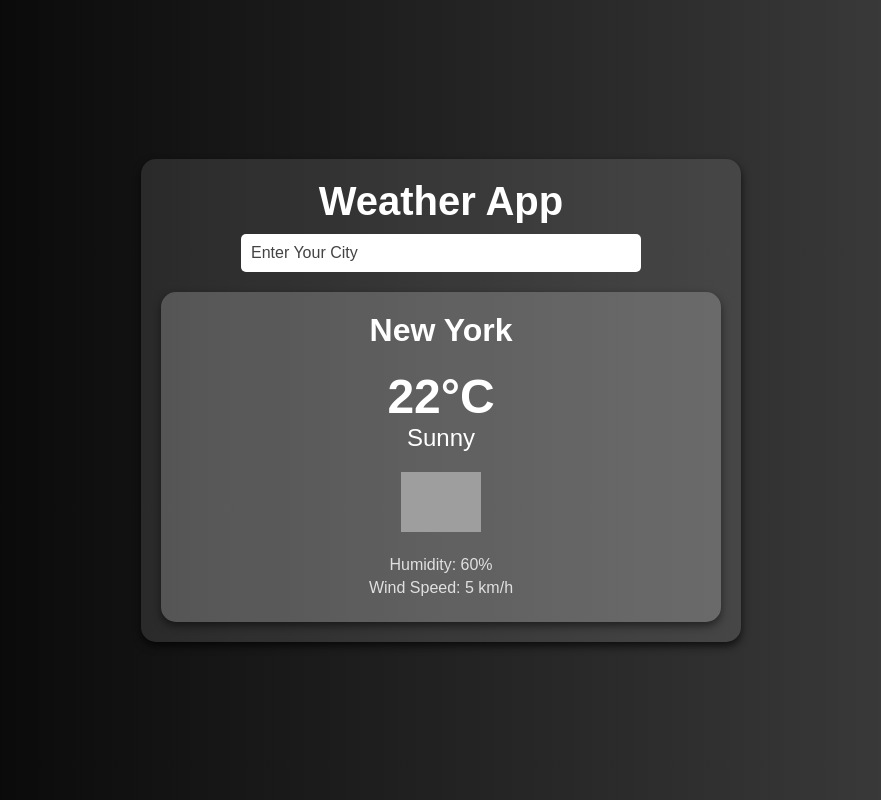
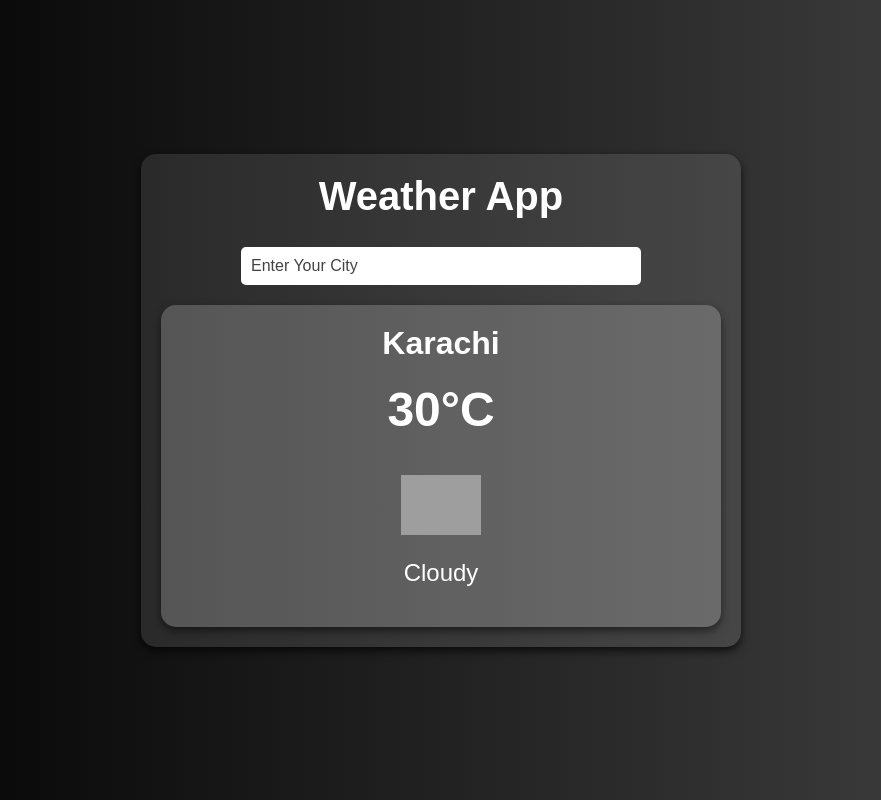
Before and after one commit to MKAIF5/ReactJs-Weather-App, a React (Vite) app: page / in a window 1280 px wide. Shown: the whole page, without its empty margins (199-1080 px from the left). Built offline with nearby package versions, Linux system fonts and the light colour scheme; grey boxes are pictures that could not be loaded.

Commit message:
50% Work Completed

```diff
--- a/src/App.jsx
+++ b/src/App.jsx
@@ -12,6 +12,7 @@ function App() {
         <div class="app-container">
           <header>
             <h1>Weather App</h1>
+            <br />
             <div class="search-container">
               <form>
                 <input
@@ -24,17 +25,14 @@ function App() {
           </header>
           <main>
             <div class="weather-card">
-              <h2 class="city">New York</h2>
+              <h2 class="city">Karachi</h2>
               <div class="weather-info">
-                <div class="temperature">22°C</div>
-                <div class="condition">Sunny</div>
-              </div>
+                <div class="temperature">30°C</div>
+                <br />
               <div class="icon-container">
                 <img src="sun-icon.svg" alt="Sunny" class="weather-icon" />
               </div>
-              <div class="details">
-                <div class="detail">Humidity: 60%</div>
-                <div class="detail">Wind Speed: 5 km/h</div>
+                <div class="condition">Cloudy</div>
               </div>
             </div>
           </main>
```
